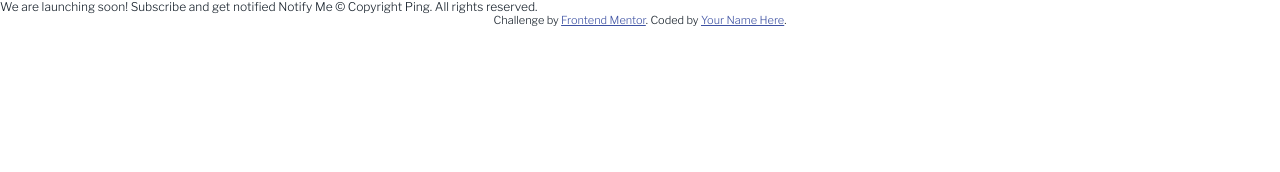
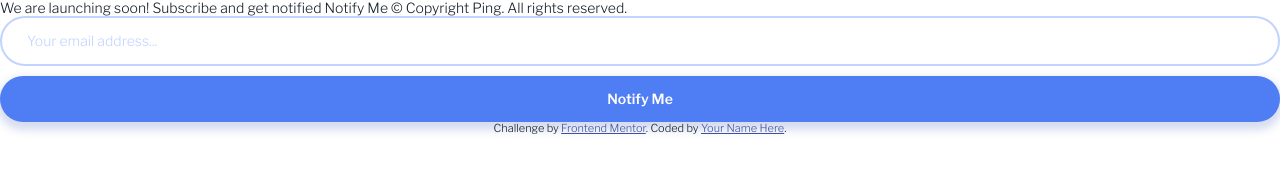
Before and after one commit to charmainelhm/ping-coming-soon-page, a plain HTML site: page index.html in a window 1280 px wide. Drawn offline with nearby package versions, Linux system fonts and the light colour scheme.

Commit message:
Build form component

```diff
--- a/css/style.css
+++ b/css/style.css
@@ -4,12 +4,13 @@
   --color-accent: #4f7df3;
   --color-accent-secondary: #c2d3ff;
   --color-error: #ff5263;
+  --color-shadow: #7990cc50;
 
   --fs-xl: 4rem;
   --fs-700: 2rem;
   --fs-600: 1.8rem;
   --fs-500: 1.4rem;
-  --fs-400: 1.2rem;
+  --fs-400: 1.4rem;
   --fs-300: 1rem;
 }
 
@@ -36,6 +37,43 @@ h1 {
   font-size: var(--fs-700);
   font-weight: 300;
   color: var(--color-secondary);
+}
+
+/* Form */
+.form {
+  display: flex;
+  flex-direction: column;
+  gap: 1rem;
+}
+
+.form-item {
+  width: 100%;
+  padding: 1.5rem;
+  border: none;
+  border-radius: 50px;
+}
+
+.form__input {
+  border: 2px solid var(--color-accent-secondary);
+  color: var(--color-primary);
+  padding-left: 2.5rem;
+}
+
+.form__input::placeholder {
+  color: var(--color-accent-secondary);
+}
+
+.form__btn {
+  background-color: var(--color-accent);
+  box-shadow: 0 5px 8px 3px var(--color-shadow);
+  color: white;
+  font-weight: 600;
+  cursor: pointer;
+  transition: opacity 0.1s ease-in;
+}
+
+.form__btn:hover {
+  opacity: 0.8;
 }
 
 /* Social links */
--- a/index.html
+++ b/index.html
@@ -29,6 +29,14 @@
   <body>
     We are launching soon! Subscribe and get notified Notify Me &copy; Copyright
     Ping. All rights reserved.
+    <form class="form">
+      <input
+        class="form-item form__input form__input--email"
+        type="email"
+        placeholder="Your email address..."
+      />
+      <button class="form-item form__btn">Notify Me</button>
+    </form>
     <footer>
       <p class="attribution">
         Challenge by
```
Also changed, not shown: component/form-items.html (added, +8 -0 lines).
